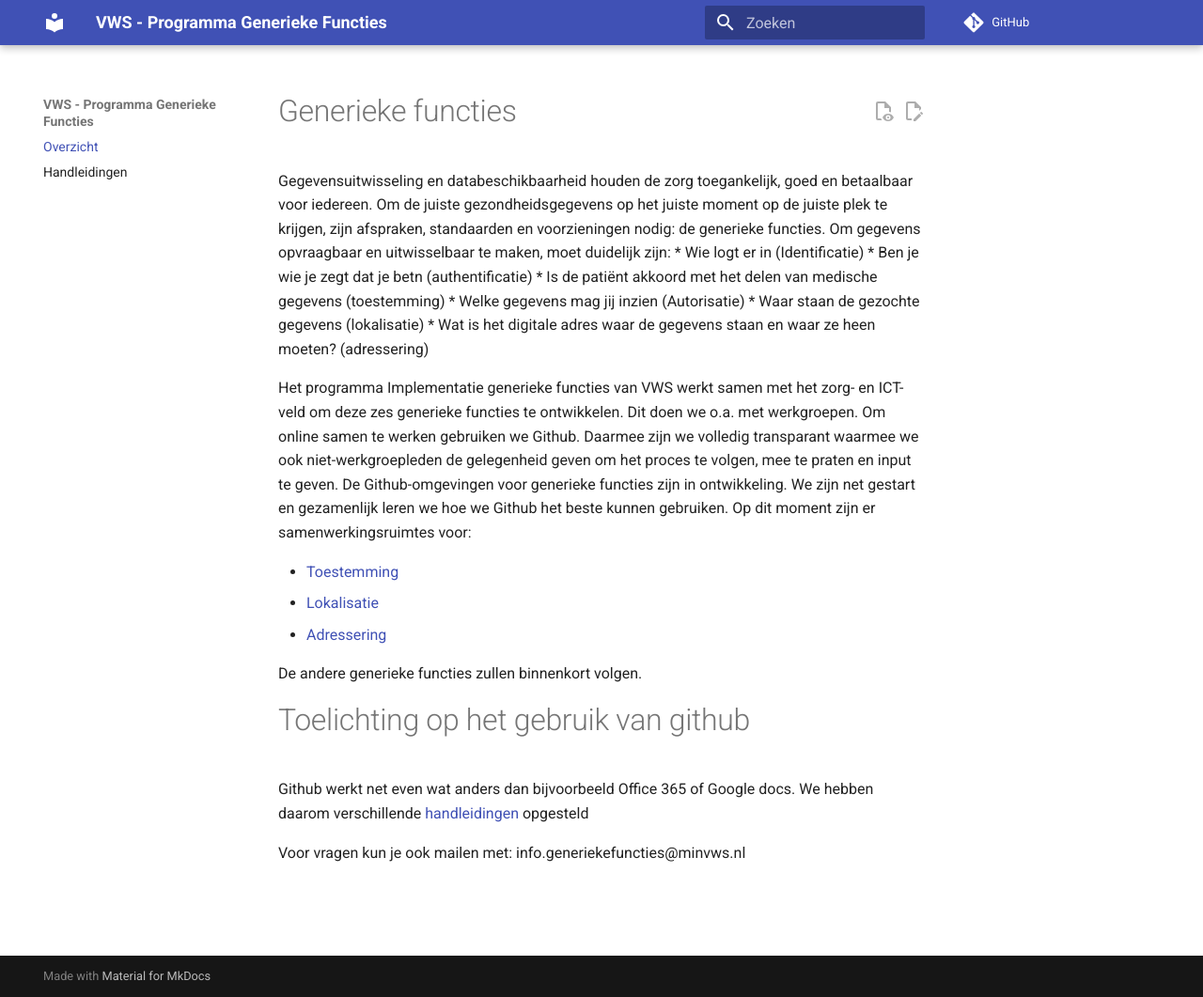
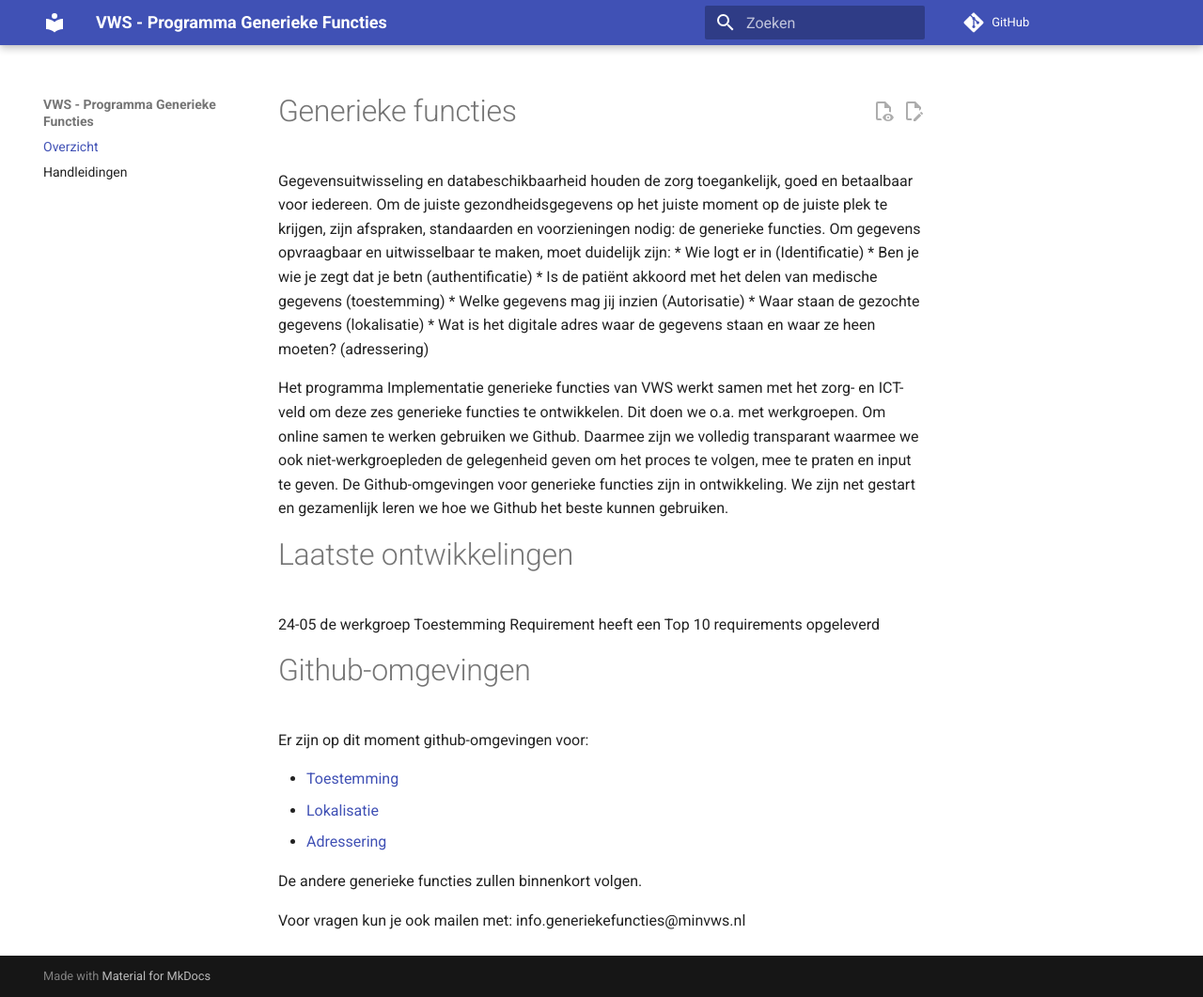
Before and after one commit to minvws/generiekefuncties-docs, an MkDocs documentation site: the page built from docs/index.md, in a window 1280 px wide and 1061 px high. Shown: the whole window at 94% size. Built offline with MkDocs 1.6.1 and Material for MkDocs 9.7.7, drawn with Linux system fonts in a browser that asks for light colours; comment, search, counter and statistics services are not loaded.

Commit message:
Update index.md

```diff
--- a/docs/index.md
+++ b/docs/index.md
@@ -8,7 +8,13 @@ Gegevensuitwisseling en databeschikbaarheid houden de zorg toegankelijk, goed en
 * Waar staan de gezochte gegevens (lokalisatie)
 * Wat is het digitale adres waar de gegevens staan en waar ze heen moeten? (adressering)
 
-Het programma Implementatie generieke functies van VWS werkt samen met het zorg- en ICT-veld om deze zes generieke functies te ontwikkelen. Dit doen we o.a.  met werkgroepen. Om online samen te werken gebruiken we Github. Daarmee zijn we volledig transparant waarmee we ook niet-werkgroepleden de gelegenheid geven om het proces te volgen, mee te praten en input te geven. De Github-omgevingen voor generieke functies zijn in ontwikkeling. We zijn net gestart en gezamenlijk leren we hoe we Github het beste kunnen gebruiken. Op dit moment zijn er samenwerkingsruimtes voor:
+Het programma Implementatie generieke functies van VWS werkt samen met het zorg- en ICT-veld om deze zes generieke functies te ontwikkelen. Dit doen we o.a.  met werkgroepen. Om online samen te werken gebruiken we Github. Daarmee zijn we volledig transparant waarmee we ook niet-werkgroepleden de gelegenheid geven om het proces te volgen, mee te praten en input te geven. De Github-omgevingen voor generieke functies zijn in ontwikkeling. We zijn net gestart en gezamenlijk leren we hoe we Github het beste kunnen gebruiken.
+
+# Laatste ontwikkelingen
+24-05 de werkgroep Toestemming Requirement heeft een Top 10 requirements opgeleverd
+
+# Github-omgevingen
+Er zijn op dit moment github-omgevingen voor:
 
 * [Toestemming](https://github.com/minvws/generiekefuncties-toestemming)
 * [Lokalisatie](https://github.com/minvws/generiekefuncties-lokalisatie)
@@ -16,7 +22,4 @@ Het programma Implementatie generieke functies van VWS werkt samen met het zorg-
 
 De andere generieke functies zullen binnenkort volgen.
 
-# Toelichting op het gebruik van github
-Github werkt net even wat anders dan bijvoorbeeld Office 365 of Google docs. We hebben daarom verschillende [handleidingen](https://github.com/minvws/generiekefuncties-docs/blob/main/docs/handleidingen.md) opgesteld
-
 Voor vragen kun je ook mailen met: info.generiekefuncties@minvws.nl
```
